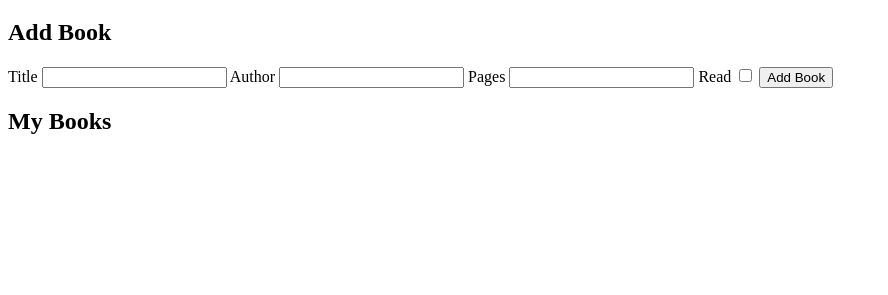
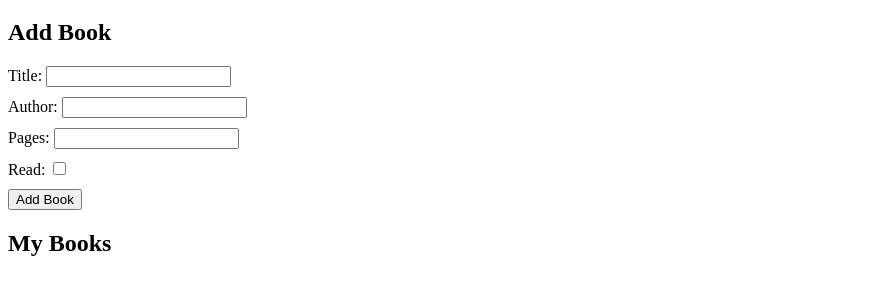
Before and after one commit to youyoumu/Library, a plain HTML site: page index.html in a window 1280 px wide. Shown: the part 61-356 px from the top of the page, without its empty margins (0-888 px from the left). Drawn offline with Linux system fonts and the light colour scheme.

Commit message:
Add styling

```diff
--- a/index.html
+++ b/index.html
@@ -12,15 +12,19 @@
     <h1>Library</h1>
     <h2>Add Book</h2>
     <form action="" id="form">
-        <label for="title">Title</label>
-        <input type="text" name="title" id="title">
-        <label for="author">Author</label>
-        <input type="text" name="author" id="author">
-        <label for="pages">Pages</label>
-        <input type="number" name="pages" id="pages">
-        <label for="read">Read</label>
-        <input type="checkbox" name="read" id="read">
-        <input type="submit" value="Add Book">
+        <label for="title">Title:
+            <input type="text" name="title" id="title">
+        </label>
+        <label for="author">Author:
+            <input type="text" name="author" id="author">
+        </label>
+        <label for="pages">Pages:
+            <input type="number" name="pages" id="pages">
+        </label>
+        <label for="read">Read:
+            <input type="checkbox" name="read" id="read">
+        </label>
+        <div><input type="submit" value="Add Book"></div>
     </form>
     <h2>My Books</h2>
     <div id="books"></div>
--- a/style.css
+++ b/style.css
@@ -8,3 +8,9 @@
     grid-template-columns: repeat(auto-fit, minmax(300px, 1fr));
     gap: 10px;
 }
+
+#form {
+    display: flex;
+    flex-direction: column;
+    gap: 10px;
+}
```
